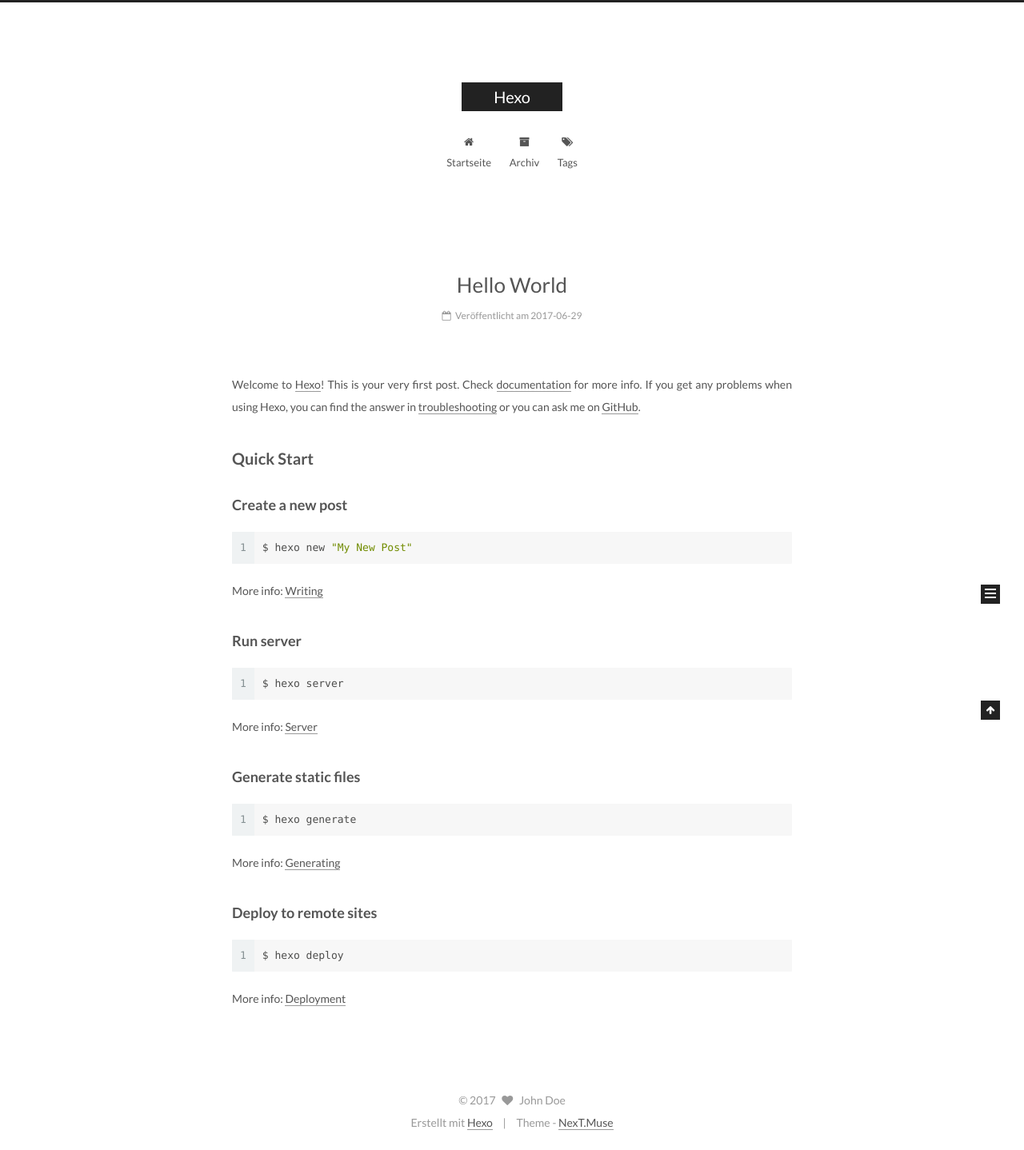
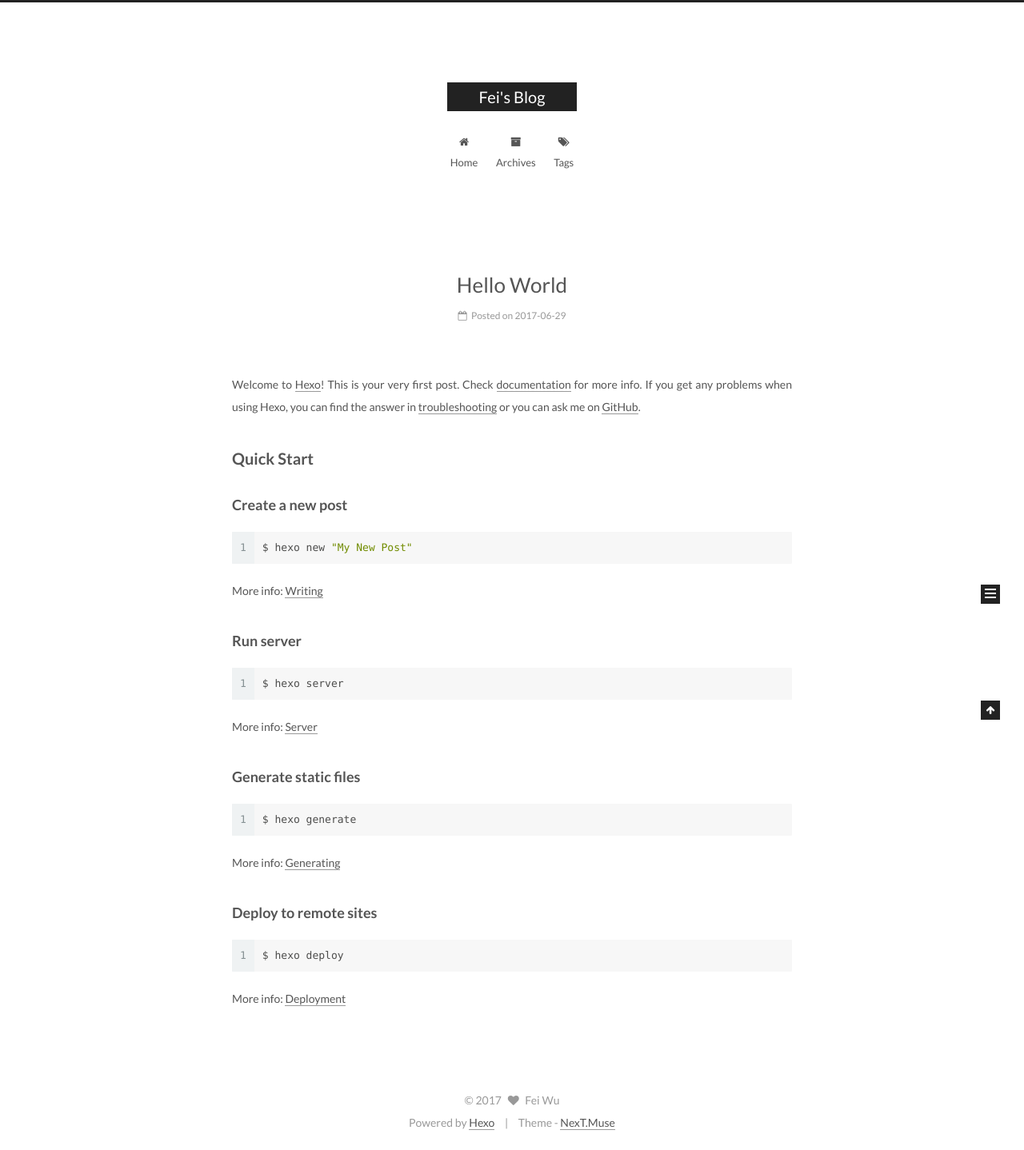
Before and after one commit to Eddie1604/Eddie1604.github.io, a plain HTML site: page index.html in a window 1280 px wide. Shown: the whole page at 80% size. Drawn offline with Linux system fonts and the light colour scheme.

Commit message:
Site updated: 2017-06-29 07:44:19

```diff
--- a/css/main.css
+++ b/css/main.css
@@ -1677,7 +1677,7 @@
   width: 4px;
   height: 4px;
   border-radius: 50%;
-  background: #ff63de;
+  background: #47166f;
 }
 .links-of-blogroll {
   font-size: 13px;
--- a/index.html
+++ b/index.html
@@ -94,11 +94,11 @@
 
 
 <meta property="og:type" content="website">
-<meta property="og:title" content="Hexo">
+<meta property="og:title" content="Fei&#39;s Blog">
 <meta property="og:url" content="http://yoursite.com/index.html">
-<meta property="og:site_name" content="Hexo">
+<meta property="og:site_name" content="Fei&#39;s Blog">
 <meta name="twitter:card" content="summary">
-<meta name="twitter:title" content="Hexo">
+<meta name="twitter:title" content="Fei&#39;s Blog">
 
 
 
@@ -132,7 +132,7 @@
 
 
 
-  <title>Hexo</title>
+  <title>Fei's Blog</title>
 
 
 
@@ -170,7 +170,7 @@
     <div class="custom-logo-site-title">
       <a href="/"  class="brand" rel="start">
         <span class="logo-line-before"><i></i></span>
-        <span class="site-title">Hexo</span>
+        <span class="site-title">Fei's Blog</span>
         <span class="logo-line-after"><i></i></span>
       </a>
     </div>
@@ -200,7 +200,7 @@
 
               <i class="menu-item-icon fa fa-fw fa-home"></i> <br />
 
-            Startseite
+            Home
           </a>
         </li>
 
@@ -210,7 +210,7 @@
 
               <i class="menu-item-icon fa fa-fw fa-archive"></i> <br />
 
-            Archiv
+            Archives
           </a>
         </li>
 
@@ -256,13 +256,13 @@
     <link itemprop="mainEntityOfPage" href="http://yoursite.com/2017/06/29/hello-world/">
 
     <span hidden itemprop="author" itemscope itemtype="http://schema.org/Person">
-      <meta itemprop="name" content="John Doe">
+      <meta itemprop="name" content="Fei Wu">
       <meta itemprop="description" content="">
       <meta itemprop="image" content="/images/avatar.gif">
     </span>
 
     <span hidden itemprop="publisher" itemscope itemtype="http://schema.org/Organization">
-      <meta itemprop="name" content="Hexo">
+      <meta itemprop="name" content="Fei's Blog">
     </span>
 
 
@@ -282,7 +282,7 @@
                 <i class="fa fa-calendar-o"></i>
               </span>
 
-                <span class="post-meta-item-text">Veröffentlicht am</span>
+                <span class="post-meta-item-text">Posted on</span>
 
               <time title="Post created" itemprop="dateCreated datePublished" datetime="2017-06-29T07:22:32-04:00">
                 2017-06-29
@@ -398,8 +398,8 @@
         <div class="site-author motion-element" itemprop="author" itemscope itemtype="http://schema.org/Person">
           <img class="site-author-image" itemprop="image"
                src="/images/avatar.gif"
-               alt="John Doe" />
-          <p class="site-author-name" itemprop="name">John Doe</p>
+               alt="Fei Wu" />
+          <p class="site-author-name" itemprop="name">Fei Wu</p>
 
               <p class="site-description motion-element" itemprop="description"></p>
 
@@ -410,7 +410,7 @@
             <div class="site-state-item site-state-posts">
               <a href="/archives/">
                 <span class="site-state-item-count">1</span>
-                <span class="site-state-item-name">Artikel</span>
+                <span class="site-state-item-name">posts</span>
               </a>
             </div>
 
@@ -459,12 +459,12 @@
   <span class="with-love">
     <i class="fa fa-heart"></i>
   </span>
-  <span class="author" itemprop="copyrightHolder">John Doe</span>
+  <span class="author" itemprop="copyrightHolder">Fei Wu</span>
 </div>
 
 
 <div class="powered-by">
-  Erstellt mit  <a class="theme-link" href="https://hexo.io">Hexo</a>
+  Powered by <a class="theme-link" href="https://hexo.io">Hexo</a>
 </div>
 
 <div class="theme-info">
```
Also changed, not shown: 2017/06/29/hello-world/index.html (+15 -15 lines), archives/2017/06/index.html (+13 -13 lines), archives/2017/index.html (+13 -13 lines), archives/index.html (+13 -13 lines).
